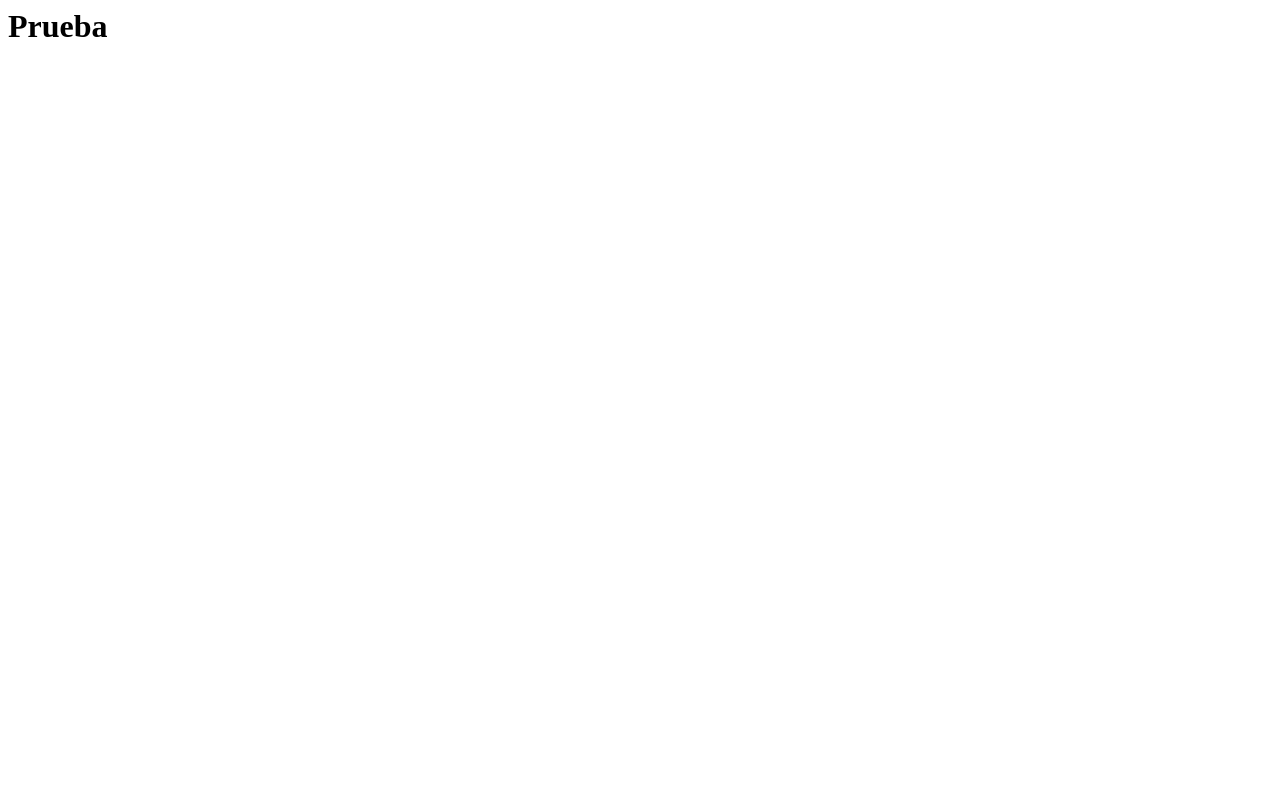
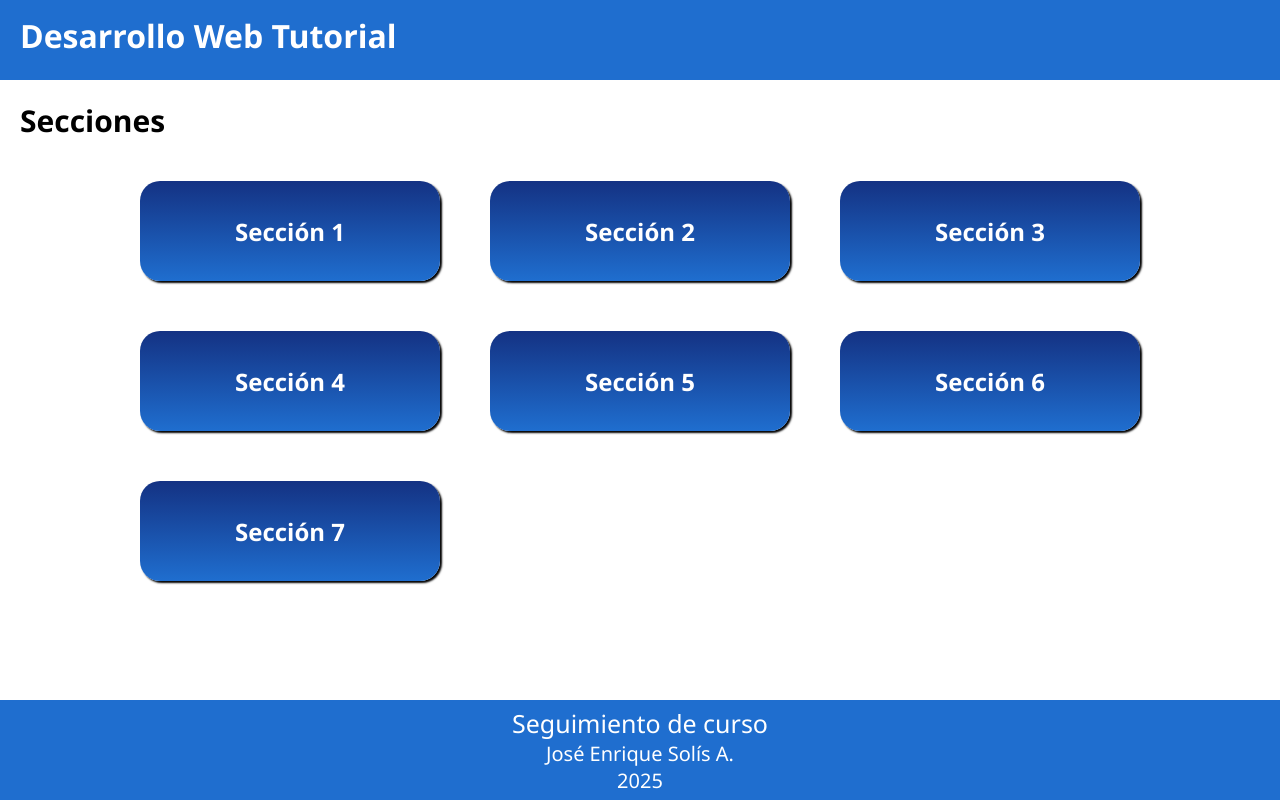
Before and after one commit to solisversamed/solisversamed.github.io, a plain HTML site: page index.html in a window 1280 px wide. Drawn offline with Linux system fonts and the light colour scheme.

Commit message:
Estilo página principal de Github Page

```diff
--- /dev/null
+++ b/Seccion_2/styles.css
@@ -0,0 +1,28 @@
+*{
+    margin: 0px;
+    padding: 0px;
+}
+
+body{
+    background-color: gray;
+    font-family: Arial, Helvetica, sans-serif;
+}
+
+#container{
+    width: 1100px;
+    margin: 0px auto;
+    border: 1px solid black;
+}
+
+.article{
+
+}
+
+header{
+    background-color: rgb(87, 37, 37);
+    height: 100px;
+    width: 100%;
+    margin: 0px;
+    text-align: center;
+    line-height: 100px;
+}
--- a/index.html
+++ b/index.html
@@ -1 +1,75 @@
-<h1>Prueba</h1>
+<!DOCTYPE html>
+<html lang="es">
+    <head>
+        <meta charset="utf-8">
+        <link rel="stylesheet" href="styles.css"/>
+    </head>
+    <body>
+        <header>
+            <h1>Desarrollo Web Tutorial</h1>
+
+        </header>
+
+        <h2 id="subtema">Secciones</h2>
+        <div id="secciones">
+            <div class="seccion">
+                <h2>Sección 1</h2>
+
+                <div class="">
+
+                </div>
+            </div>
+            <div class="seccion">
+                <h2>Sección 2</h2>
+
+                <div class="">
+
+                </div>
+            </div>
+
+            <div class="seccion">
+                <h2>Sección 3</h2>
+
+                <div class="">
+
+                </div>
+            </div>
+
+            <div class="seccion">
+                <h2>Sección 4</h2>
+
+                <div class="">
+
+                </div>
+            </div>
+
+            <div class="seccion">
+                <h2>Sección 5</h2>
+
+                <div class="">
+
+                </div>
+            </div>
+            <div class="seccion">
+                <h2>Sección 6</h2>
+
+                <div class="">
+
+                </div>
+            </div>
+            <div class="seccion">
+                <h2>Sección 7</h2>
+
+                <div class="">
+
+                </div>
+            </div>
+        </div>
+
+        <footer>
+            <p id="tema" >Seguimiento de curso</p>
+            <p id="autor">José Enrique Solís A.</p>
+            <p id="año">2025</p>
+        </footer>
+    </body>
+</html>
--- /dev/null
+++ b/styles.css
@@ -0,0 +1,83 @@
+*{
+    margin: 0px;
+}
+
+:root{
+    --blue: rgb(31, 110, 207);
+}
+
+.seccion{
+    display: flex;
+    width: 300px;
+    height: 100px;
+    background: linear-gradient(rgb(20, 50, 131), rgb(31, 110, 207));
+    box-shadow: 2px 2px 2px black ;
+    text-align: center;
+    align-items: center;
+    justify-content: center;
+    color: white;
+    transition-duration: 0.5s;
+    cursor: pointer;
+    border-radius: 20px;
+}
+
+.seccion:hover{
+    transform: scale(1.2);
+
+}
+
+#secciones{
+    width: 100%;
+    margin-top: 5cqh;
+    display: grid;
+    grid-template-columns: auto auto auto;
+    row-gap: 50px;
+    column-gap: 50px;
+    justify-content: center;
+}
+
+body{
+    font-family: 'Segoe UI', Tahoma, Geneva, Verdana, sans-serif;
+    margin-left: 20px;
+    margin: 0px;
+}
+
+header{
+    display: flex;
+    width: 100%;
+    align-items: center;
+    background-color: var(--blue);
+    height: 80px;
+    color: white;
+
+}
+
+header h1{
+    margin-left: 20px;
+    padding-bottom: 10px;
+}
+
+#subtema{
+    font-size: 30px;
+    margin-top: 20px;
+    margin-left: 20px;
+}
+
+footer{
+    display: flex;
+    flex-direction: column;
+    width: 100%;
+    background-color: var(--blue);
+    position: absolute;
+    bottom: 0;
+    color: white;
+    font-size: 20px;
+    height: 100px;
+    justify-content: center;
+    align-items: center;
+
+}
+
+#tema{
+    font-size: 25px;
+}
```
Also changed, not shown: Seccion_2/index.html (added, +54 -0 lines).
